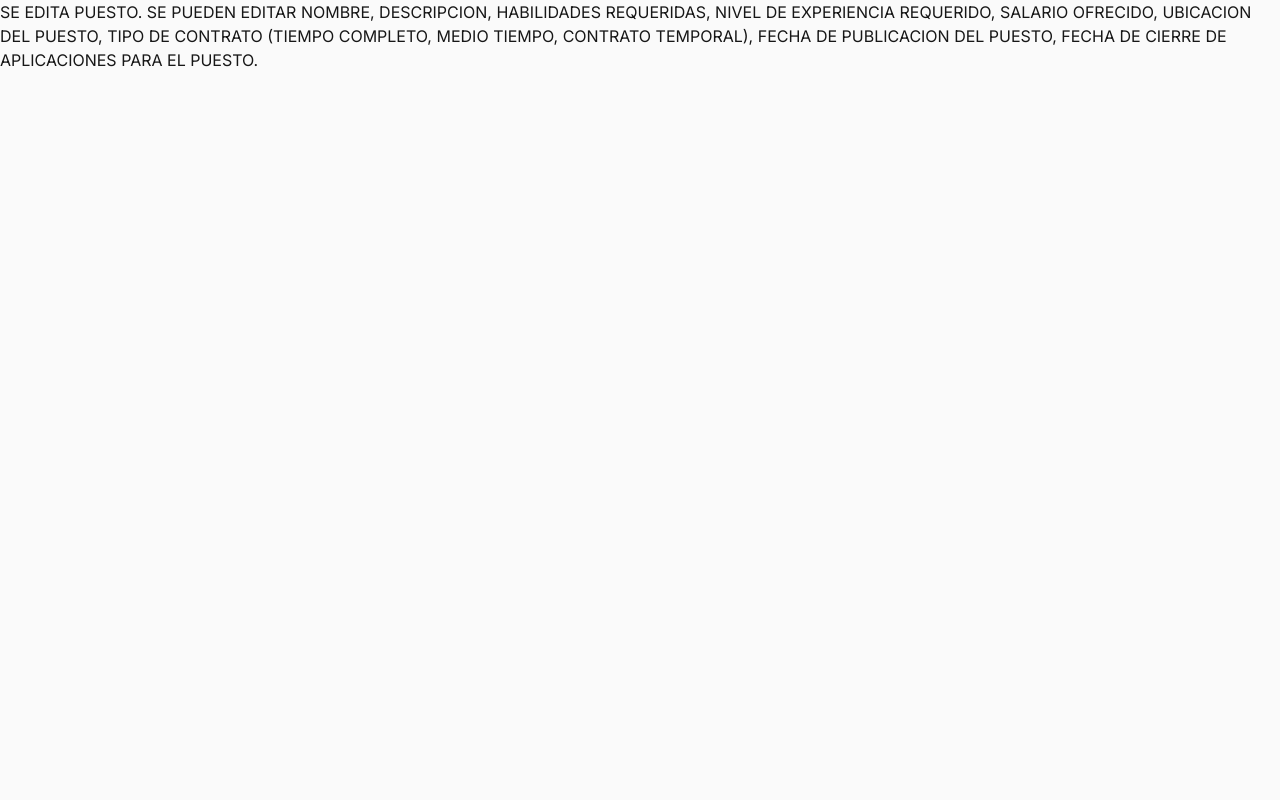
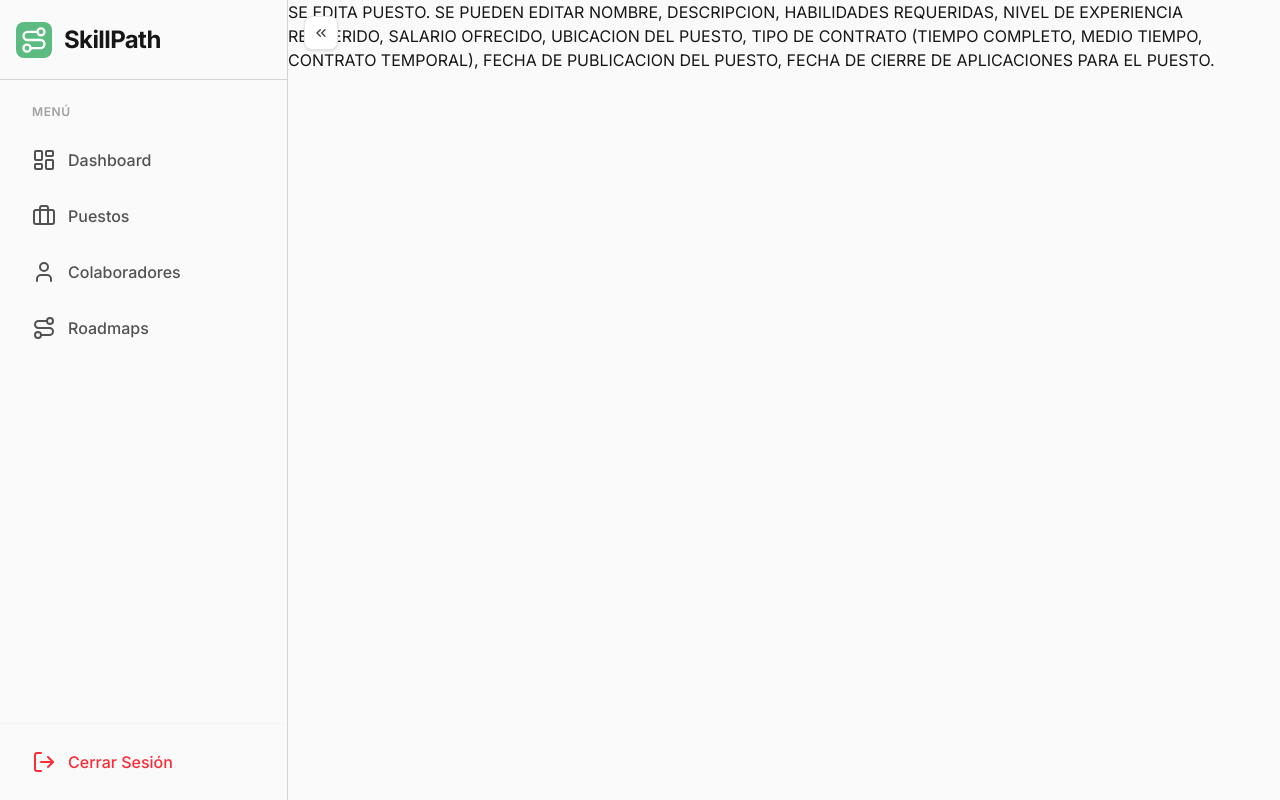
Before and after one commit to deltahbc2/Skillpath, a Next.js app: page /admin/puestos/nuevo in a window 1280 px wide. Built offline with nearby package versions, Linux system fonts and the light colour scheme.

Commit message:
Adding sidebar layout on admin/

```diff
--- a/app/(landing)/_components/footer.tsx
+++ b/app/(landing)/_components/footer.tsx
@@ -2,7 +2,7 @@ const Footer = () => {
     const currentYear = new Date().getFullYear();
 
     return (
-        <footer className="relative overflow-hidden bg-[#1e293b] text-white mt-[-1px]">
+        <footer className="relative overflow-hidden bg-[#1e293b] text-white -mt-px">
             <div className="absolute top-[-10%] right-[-10%] w-[40%] h-[60%] rounded-full bg-blue-500/20 blur-[100px]"></div>
 
             <div className="pointer-events-none absolute inset-0">
--- /dev/null
+++ b/app/admin/_components/sidebar.tsx
@@ -0,0 +1,78 @@
+"use client";
+
+import { Briefcase, LayoutDashboard, LogOut, Route, User } from "lucide-react";
+import Link from "next/link";
+import { useMemo } from "react";
+
+type SideBarProps = {
+    isCollapsed: boolean;
+};
+
+const SideBar = ({ isCollapsed }: SideBarProps) => {
+    const asideWidthClass = useMemo(() => {
+        return isCollapsed ? "w-0 md:w-22" : "w-full md:w-72";
+    }, [isCollapsed]);
+
+    return (
+        <aside className={`${asideWidthClass} bg-neutral-50 border-r border-neutral-300 flex flex-col h-screen shrink-0 transition-all duration-300 overflow-hidden`}>
+            <div className="h-20 flex items-center px-4 border-b border-neutral-300 justify-between gap-2">
+                <div className="flex items-center gap-3 min-w-0">
+                    <div className="rounded-lg bg-default-100 flex items-center justify-center p-1 shrink-0">
+                        <Route className="size-7 text-white"/>
+                    </div>
+                    {!isCollapsed && <span className="text-2xl font-bold text-neutral-900 tracking-tight truncate">SkillPath</span>}
+                </div>
+            </div>
+
+            <div className={`flex-1 overflow-y-auto py-6 px-4 flex flex-col gap-2 ${isCollapsed ? "items-center" : ""}`}>
+                {!isCollapsed && <p className="px-4 text-xs font-semibold text-neutral-400 uppercase tracking-wider mb-2">Menú</p>}
+
+                <Link
+                    href="/admin"
+                    title={isCollapsed ? "Dashboard": ''}
+                    className={`flex items-center rounded-xl text-neutral-600 hover:bg-[#5cbb80]/20 hover:text-neutral-900 font-medium transition-colors ${isCollapsed ? "justify-center w-12 h-12 p-0" : "gap-3 px-4 py-3"}`}
+                >
+                    <LayoutDashboard/>
+                    {!isCollapsed && <span>Dashboard</span>}
+                </Link>
+                <Link
+                    href="/admin/puestos"
+                    title={isCollapsed ? "Puestos" : ''}
+                    className={`flex items-center rounded-xl text-neutral-600 hover:bg-[#5cbb80]/20 hover:text-neutral-900 font-medium transition-colors ${isCollapsed ? "justify-center w-12 h-12 p-0" : "gap-3 px-4 py-3"}`}
+                >
+                    <Briefcase/>
+                    {!isCollapsed && <span>Puestos</span>}
+                </Link>
+                <Link
+                    href="/admin/colaboradores"
+                    title={isCollapsed ? "Colaboradores": ''}
+                    className={`flex items-center rounded-xl text-neutral-600 hover:bg-[#5cbb80]/20 hover:text-neutral-900 font-medium transition-colors ${isCollapsed ? "justify-center w-12 h-12 p-0" : "gap-3 px-4 py-3"}`}
+                >
+                    <User/>
+                    {!isCollapsed && <span>Colaboradores</span>}
+                </Link>
+                <Link
+                    href="/admin/roadmaps"
+                    title={isCollapsed ? "Roadmaps" : ''}
+                    className={`flex items-center rounded-xl text-neutral-600 hover:bg-[#5cbb80]/20 hover:text-neutral-900 font-medium transition-colors ${isCollapsed ? "justify-center w-12 h-12 p-0" : "gap-3 px-4 py-3"}`}
+                >
+                    <Route/>
+                    {!isCollapsed && <span>Roadmaps</span>}
+                </Link>
+            </div>
+
+            <div className={`p-4 border-t border-neutral-100 flex flex-col gap-2 ${isCollapsed ? "items-center" : ""}`}>
+                <a
+                    href="#"
+                    title="Cerrar Sesión"
+                    className={`flex items-center rounded-xl text-red-500 hover:bg-red-50 font-medium transition-colors ${isCollapsed ? "justify-center w-12 h-12 p-0" : "gap-3 px-4 py-2.5"}`}
+                >
+                    <LogOut/>
+                    {!isCollapsed && <span>Cerrar Sesión</span>}
+                </a>
+            </div>
+        </aside>
+    );
+}
+
+export default SideBar;
--- /dev/null
+++ b/app/admin/layout.tsx
@@ -0,0 +1,37 @@
+"use client";
+
+import { ReactNode, useMemo, useState } from "react";
+import { ChevronsLeft, Menu } from "lucide-react";
+import SideBar from "./_components/sidebar";
+
+const Layout = ({
+    children
+}: {
+    children: ReactNode;
+}) => {
+    const [isCollapsed, setIsCollapsed] = useState(false);
+
+    const leftPosClass = useMemo(() => (isCollapsed ? "left-4 md:left-24" : "left-[85%] md:left-[19rem]"), [isCollapsed]);
+
+    return (
+        <section className="relative flex min-h-screen overflow-hidden">
+            <SideBar isCollapsed={isCollapsed} />
+
+            <button
+                type="button"
+                onClick={() => setIsCollapsed((prev) => !prev)}
+                title={isCollapsed ? "Abrir menú" : "Cerrar menú"}
+                aria-label={isCollapsed ? "Abrir menú" : "Cerrar menú"}
+                className={`${leftPosClass} absolute top-4 z-20 rounded-lg border border-neutral-200 bg-white p-2 text-neutral-700 hover:bg-neutral-100 transition-colors shadow-sm`}
+            >
+                {isCollapsed ? <Menu className="size-4" /> : <ChevronsLeft className="size-4" />}
+            </button>
+
+            <main className="flex-1 min-w-0">
+                {children}
+            </main>
+        </section>
+    );
+}
+
+export default Layout;
--- a/app/try.tsx
+++ /dev/null
@@ -1,58 +0,0 @@
-"use client";
-import { useState } from "react";
-
-export default function Home() {
-  const [text, setText] = useState("");
-  const [loading, setLoading] = useState(false);
-  const [error, setError] = useState("");
-
-  const onFileChange = (event: React.ChangeEvent<HTMLInputElement>) => {
-    const file = event.target.files?.[0];
-    if (!file) {
-      return;
-    }
-
-    const formData = new FormData();
-    formData.append("file", file);
-
-    setLoading(true);
-    setError("");
-    setText("");
-
-    fetch("/api/extractTextPDF", {
-      method: "POST",
-      body: formData,
-    })
-      .then(async (response) => {
-        const contentType = response.headers.get("content-type") || "";
-        const payload = contentType.includes("application/json")
-          ? ((await response.json()) as {
-              text?: string;
-              error?: string;
-            })
-          : { error: await response.text() };
-
-        if (!response.ok) {
-          throw new Error(payload.error || "No se pudo extraer el texto.");
-        }
-
-        setText(payload.text || "");
-      })
-      .catch((fetchError: unknown) => {
-        setError(fetchError instanceof Error ? fetchError.message : "Error desconocido.");
-      })
-      .finally(() => {
-        setLoading(false);
-      });
-  }
-
-  return (
-    <main style={{ padding: 24, fontFamily: "sans-serif" }}>
-      <h1>Upload PDF</h1>
-      <input onChange={onFileChange} type="file" id="file" name="file" accept=".pdf" />
-      {loading ? <p>Extrayendo texto...</p> : null}
-      {error ? <p>{error}</p> : null}
-      {text ? <pre style={{ whiteSpace: "pre-wrap" }}>{text}</pre> : null}
-    </main>
-  );
-}
```
